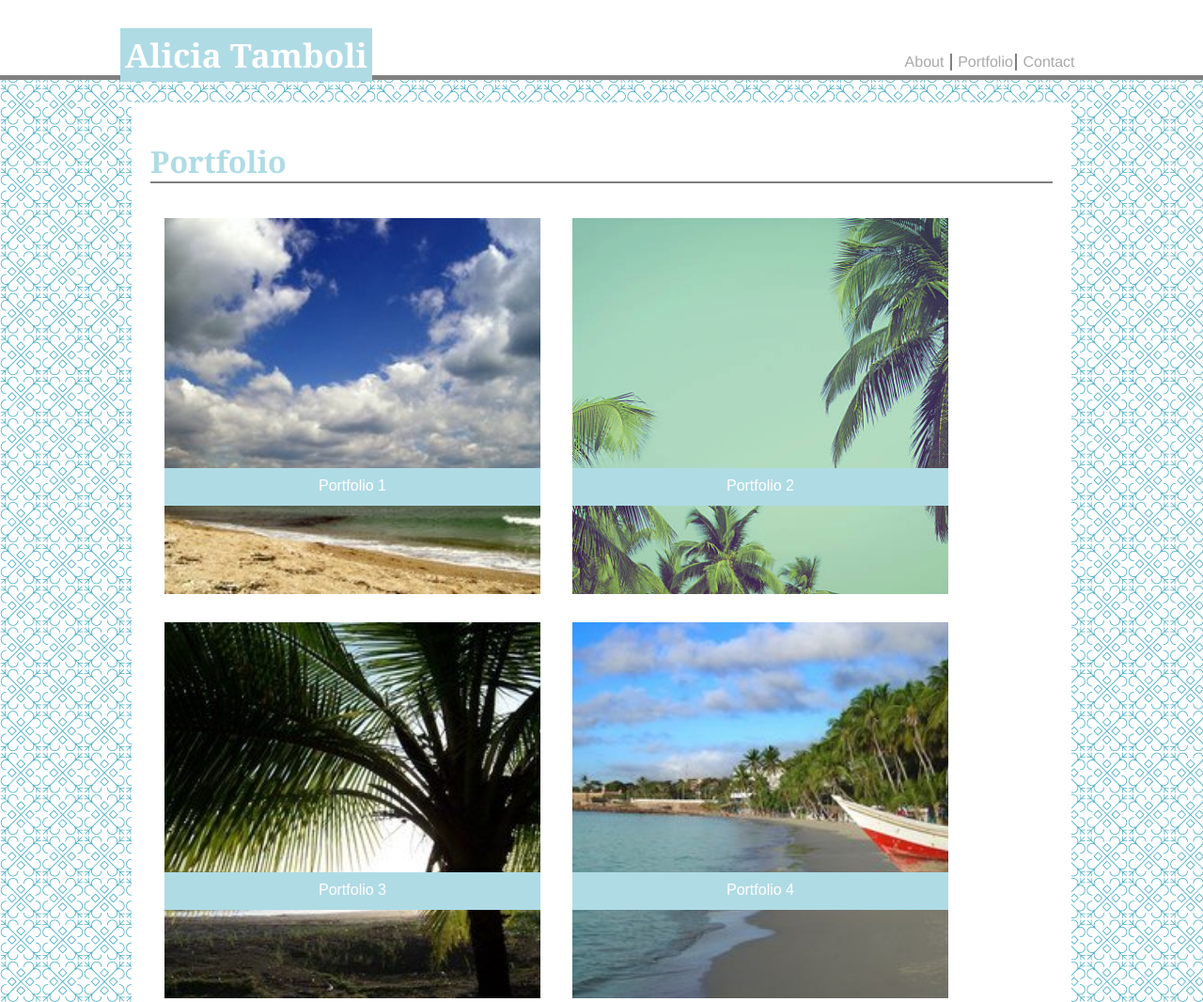
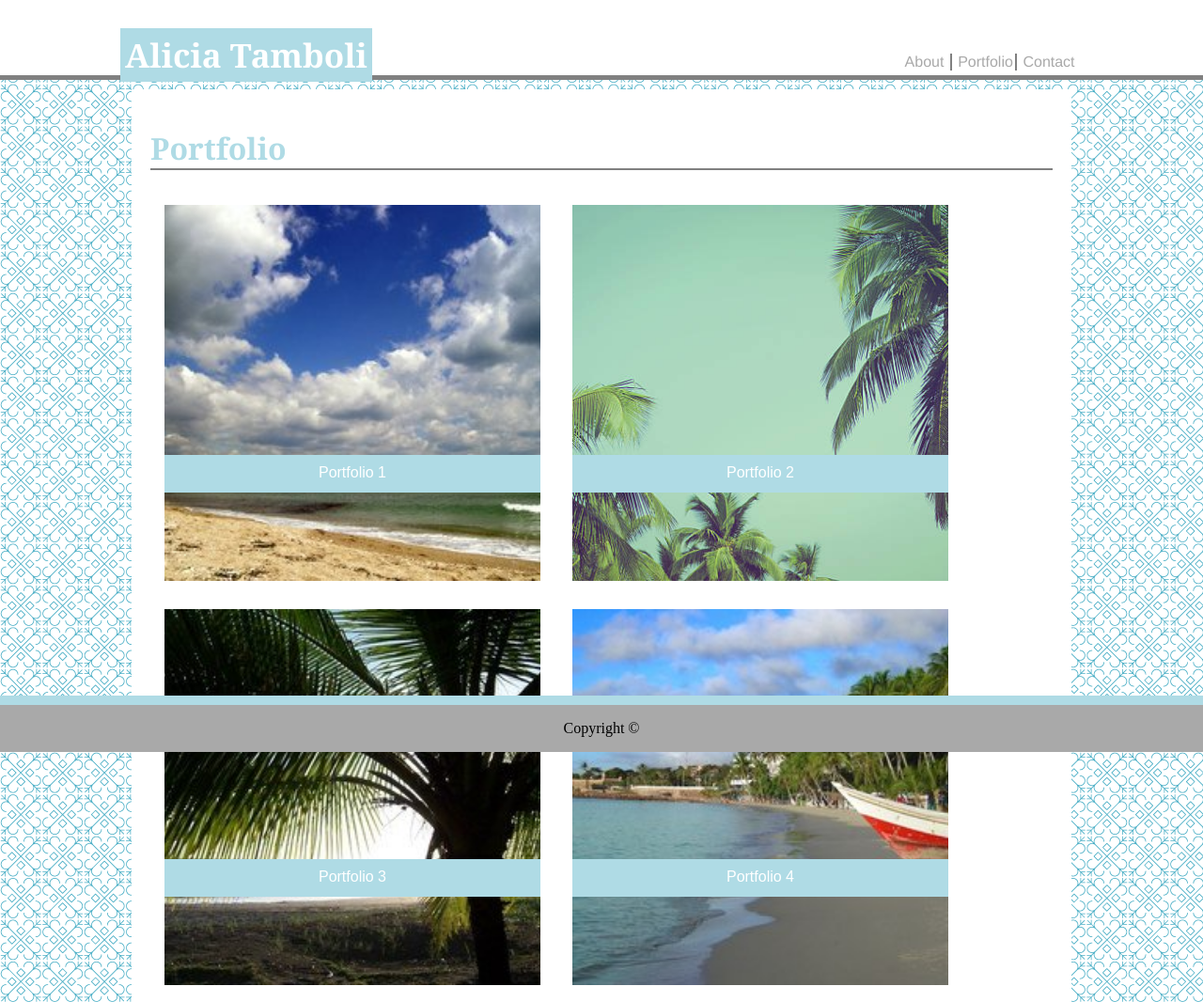
Before and after one commit to atamboli4718/Basic-Portfolio, a plain HTML site: page portfolio.html in a window 1280 px wide. Shown: the top 1066 px of the page at 94% size. Drawn offline with Linux system fonts and the light colour scheme.

Commit message:
final changes, fixed borders

```diff
--- a/assets/css/style.css
+++ b/assets/css/style.css
@@ -11,10 +11,12 @@ body {
     background-color: white;
     height: 80px;
     border-bottom: 5px solid gray;
-    position: relative;
+    position: fixed;
+    top: 0;
     width: 100%;
     display: inline-block;
     margin: auto;
+    z-index: 100;
 }
 nav {
     margin-right: 55px;
@@ -75,9 +77,10 @@ nav {
     border-top: 10px solid rgb(175,219,229);
     text-align: center;
     text-size-adjust: auto;
-    position: relative;
+    position: fixed;
     width: 100%;
     bottom: 0px;
+    margin-top: 30px;
 }
 .picofme {
     float: left;
@@ -91,7 +94,8 @@ nav {
     margin: auto;
     color: darkslategray;
     margin-top:20px;
-    margin-bottom: 30px;
+    margin-bottom: 75px;
+    top: 75px;
 }
 .aboutmehead {
     font-family: Georgia, 'Times New Roman', Times, serif;
@@ -100,6 +104,7 @@ nav {
 }
 .aboutmecontent {
     font-family: Arial, Helvetica, sans-serif;
+    margin-bottom: 30px;
 }
 .portfoliocontent {
     width: 960px;
@@ -108,7 +113,8 @@ nav {
     padding: 20px;
     margin: auto;
     margin-top: 20px;
-    margin-bottom: 30px;
+    margin-bottom: 75px;
+    top: 75px;
 }
 .portfoliohead {
     font-family: Georgia, 'Times New Roman', Times, serif;
@@ -233,7 +239,8 @@ nav {
     padding: 20px;
     margin: auto;
     margin-top: 20px;
-    margin-bottom: 30px;
+    margin-bottom: 75px;
+    top: 75px;
 }
 .contacthead {
     font-family: Georgia, 'Times New Roman', Times, serif;
```
